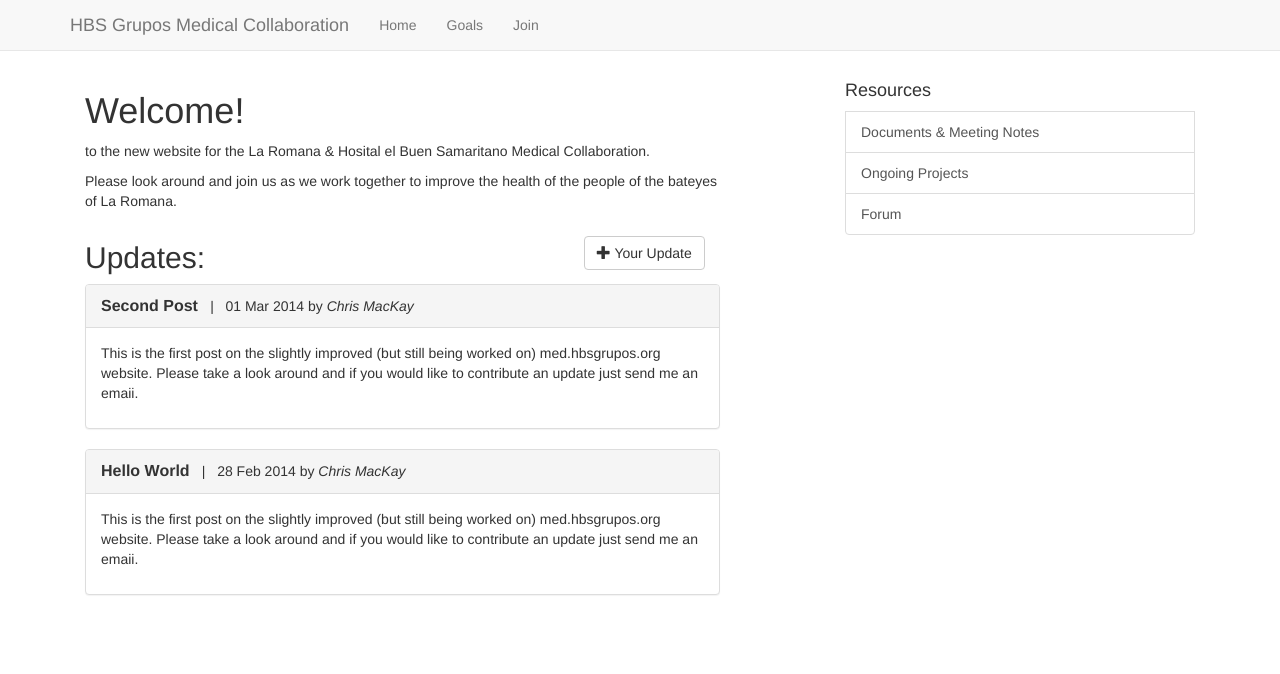
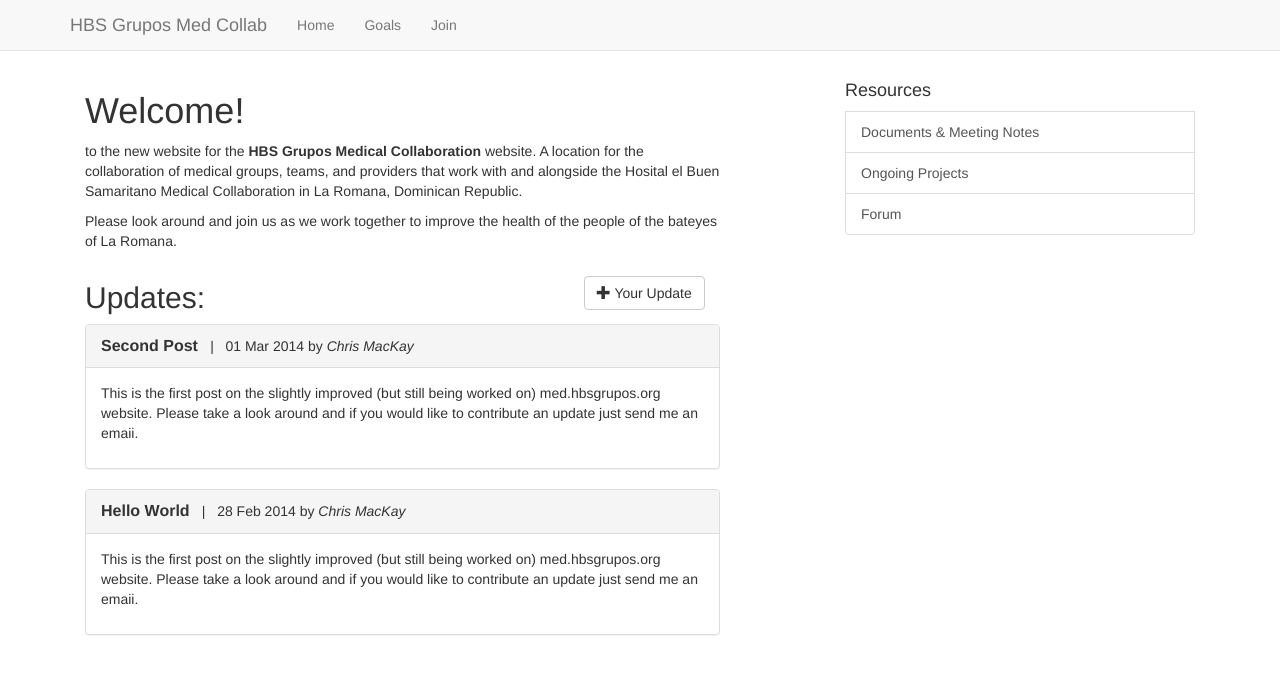
Before and after one commit to crmackay/med.hbsgrupos.org, a Jekyll site: the page built from index.html, in a window 1280 px wide. Shown: the top 674 px of the page. Built offline with Jekyll 4.4.1, drawn with Linux system fonts in a browser that asks for light colours; nearby versions of some CDN libraries; library files that are not in the unit come from our copies.

Commit message:
update headet.html

```diff
--- a/_includes/header.html
+++ b/_includes/header.html
@@ -5,10 +5,9 @@
     <meta http-equiv="X-UA-Compatible" content="IE=edge">
     <meta name="viewport" content="width=device-width, initial-scale=1">
     <title>HBS Grupos Medical Collaboration</title>
-    <link href="{{ site.baseurl }}assets/css/bootstrap.min.css" rel="stylesheet">
 
     <!-- Bootstrap -->
-    <link href="{{ site.baseurl }}css/bootstrap.min.css" rel="stylesheet">
+    <link href="{{ site.baseurl }}assets/css/bootstrap.min.css" rel="stylesheet">
 
     <!-- HTML5 Shim and Respond.js IE8 support of HTML5 elements and media queries -->
     <!-- WARNING: Respond.js doesn't work if you view the page via file:// -->
@@ -28,7 +27,7 @@
             <span class="icon-bar"></span>
             <span class="icon-bar"></span>
           </button>
-          <a class="navbar-brand" href="{{site.baseurl}}">HBS Grupos Medical Collaboration</a>
+          <a class="navbar-brand" href="{{site.baseurl}}">HBS Grupos Med Collab</a>
         </div>
         <div class="collapse navbar-collapse">
           <ul class="nav navbar-nav">
--- a/index.html
+++ b/index.html
@@ -6,7 +6,7 @@ title: HBS Grupos Medical Collaboration Home Page
 	Welcome!
 </h1>
         <p>
-        	to the new website for the La Romana &amp; Hosital el Buen Samaritano Medical Collaboration.
+        	to the new website for the <strong>HBS Grupos Medical Collaboration</strong> website. A location for the collaboration of medical groups, teams, and providers that work with and alongside the Hosital el Buen Samaritano Medical Collaboration in La Romana, Dominican Republic.
         </p>
         <p>
         	Please look around and join us as we work together to improve the health of the people of the bateyes of La Romana.
```
